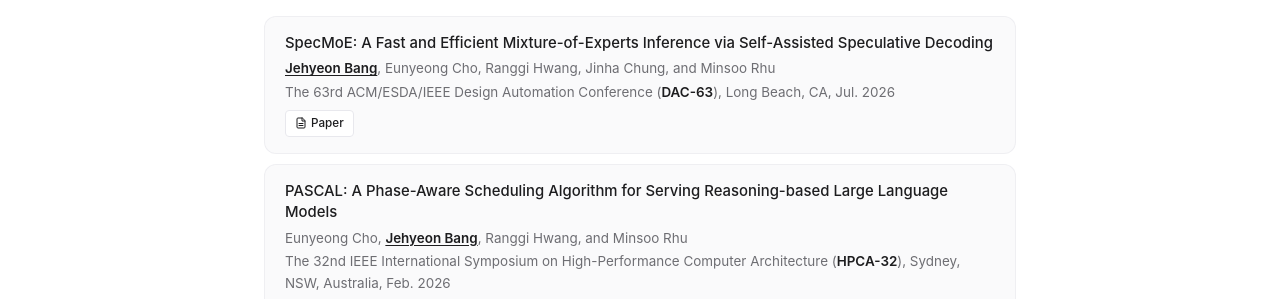
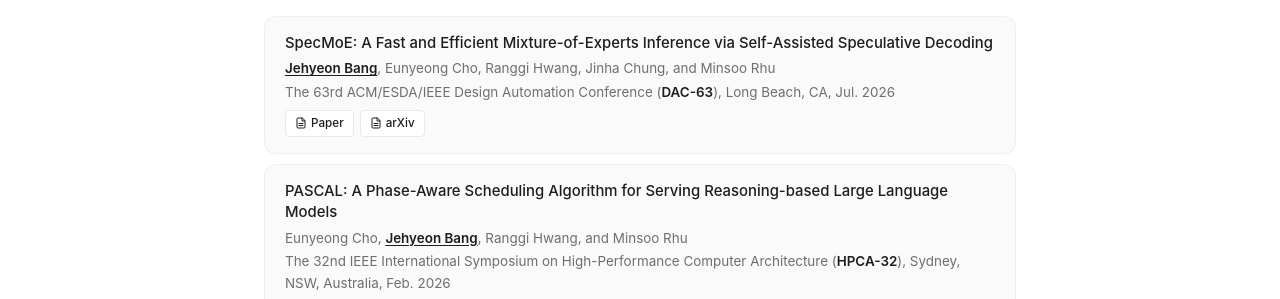
Before and after one commit to bangjh0430/bangjh0430.github.io, a Jekyll site: the page built from index.html, in a window 1280 px wide and 900 px high, scrolled down 559 px. Shown: the part 144-443 px from the top of the window. Built offline with Jekyll 4.4.1, drawn with Linux system fonts in a browser that asks for light colours.

Commit message:
Add arXiv link for SpecMoE extended version

```diff
--- a/index.html
+++ b/index.html
@@ -77,7 +77,7 @@
         <div class="pub-title">SpecMoE: A Fast and Efficient Mixture-of-Experts Inference via Self-Assisted Speculative Decoding</div>
         <div class="pub-authors"><strong>Jehyeon Bang</strong>, Eunyeong Cho, Ranggi Hwang, Jinha Chung, and Minsoo Rhu</div>
         <div class="pub-venue">The 63rd ACM/ESDA/IEEE Design Automation Conference (<span class="venue">DAC-63</span>), Long Beach, CA, Jul. 2026</div>
-        <div class="pub-links"><a href="#" class="coming-soon"><svg width="12" height="12" viewBox="0 0 24 24" fill="none" stroke="currentColor" stroke-width="2" stroke-linecap="round" stroke-linejoin="round"><path d="M14 2H6a2 2 0 0 0-2 2v16a2 2 0 0 0 2 2h12a2 2 0 0 0 2-2V8z"/><polyline points="14 2 14 8 20 8"/><line x1="16" y1="13" x2="8" y2="13"/><line x1="16" y1="17" x2="8" y2="17"/></svg>Paper</a></div>
+        <div class="pub-links"><a href="#" class="coming-soon"><svg width="12" height="12" viewBox="0 0 24 24" fill="none" stroke="currentColor" stroke-width="2" stroke-linecap="round" stroke-linejoin="round"><path d="M14 2H6a2 2 0 0 0-2 2v16a2 2 0 0 0 2 2h12a2 2 0 0 0 2-2V8z"/><polyline points="14 2 14 8 20 8"/><line x1="16" y1="13" x2="8" y2="13"/><line x1="16" y1="17" x2="8" y2="17"/></svg>Paper</a> <a href="https://arxiv.org/abs/2604.10152" target="_blank"><svg width="12" height="12" viewBox="0 0 24 24" fill="none" stroke="currentColor" stroke-width="2" stroke-linecap="round" stroke-linejoin="round"><path d="M14 2H6a2 2 0 0 0-2 2v16a2 2 0 0 0 2 2h12a2 2 0 0 0 2-2V8z"/><polyline points="14 2 14 8 20 8"/><line x1="16" y1="13" x2="8" y2="13"/><line x1="16" y1="17" x2="8" y2="17"/></svg>arXiv</a></div>
       </div>
 
       <div class="pub">
```
